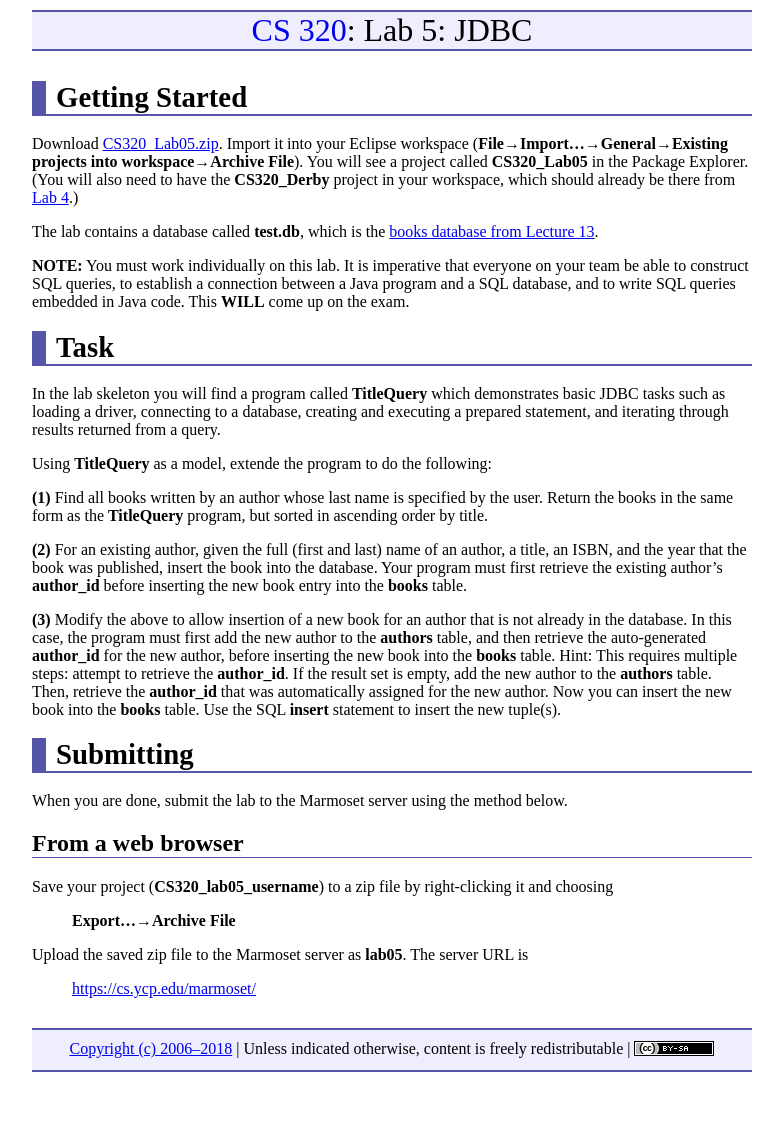
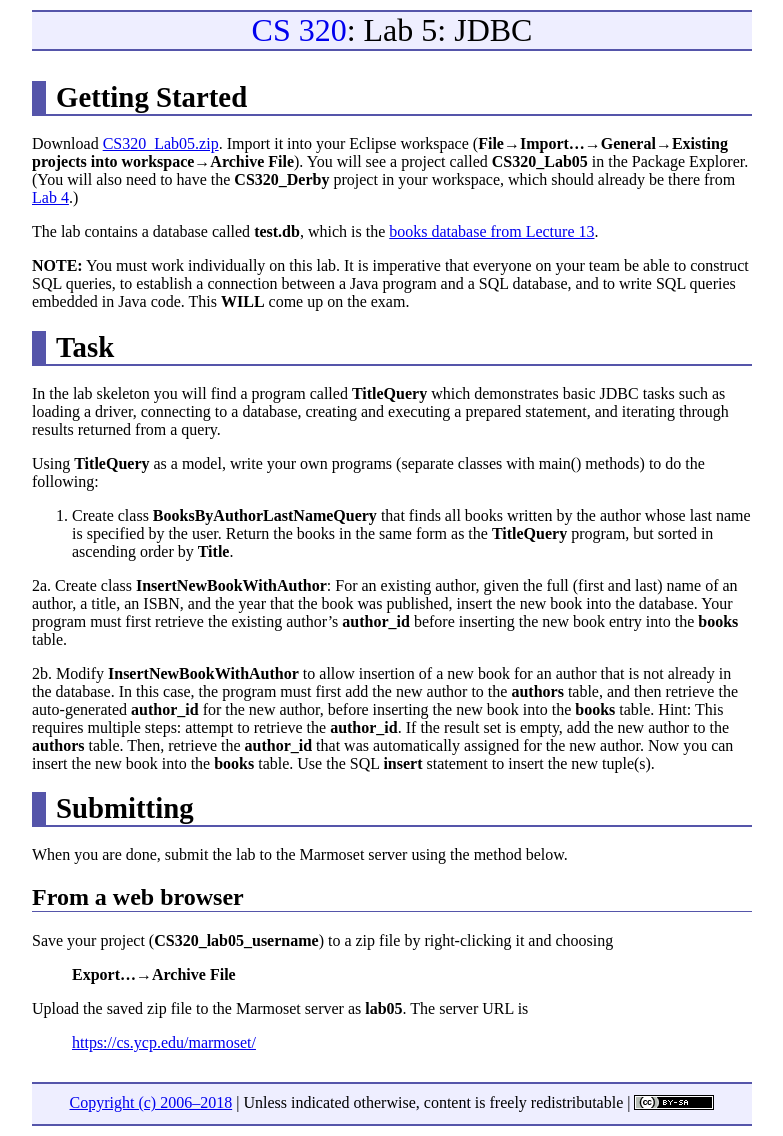
Before and after one commit to ycpcs/cs320-spring2018, a Jekyll site: the page built from labs/lab05.md, in a window 1280 px wide. Shown: the whole page, without its empty margins (248-1031 px from the left). Built offline with Jekyll 4.4.1, drawn with Linux system fonts in a browser that asks for light colours; before the commit the page ends 1082 px from its top, so only the background shows below that.

Commit message:
more edits

```diff
--- a/labs/lab05.md
+++ b/labs/lab05.md
@@ -17,13 +17,13 @@ Task
 
 In the lab skeleton you will find a program called **TitleQuery** which demonstrates basic JDBC tasks such as loading a driver, connecting to a database, creating and executing a prepared statement, and iterating through results returned from a query.
 
-Using **TitleQuery** as a model, extende the program to do the following:
+Using **TitleQuery** as a model, write your own programs (separate classes with main() methods) to do the following:
 
-**(1)** Find all books written by an author whose last name is specified by the user. Return the books in the same form as the **TitleQuery** program, but sorted in ascending order by title.
+1. Create class **BooksByAuthorLastNameQuery** that finds all books written by the author whose last name is specified by the user. Return the books in the same form as the **TitleQuery** program, but sorted in ascending order by **Title**.
 
-**(2)** For an existing author, given the full (first and last) name of an author, a title, an ISBN, and the year that the book was published, insert the book into the database.  Your program must first retrieve the existing author's **author\_id** before inserting the new book entry into the **books** table.
+2a. Create class **InsertNewBookWithAuthor**: For an existing author, given the full (first and last) name of an author, a title, an ISBN, and the year that the book was published, insert the new book into the database.  Your program must first retrieve the existing author's **author\_id** before inserting the new book entry into the **books** table.
 
-**(3)** Modify the above to allow insertion of a new book for an author that is not already in the database.  In this case, the program must first add the new author to the **authors** table, and then retrieve the auto-generated **author\_id** for the new author, before inserting the new book into the **books** table.  Hint: This requires multiple steps: attempt to retrieve the **author\_id**.  If the result set is empty, add the new author to the **authors** table.  Then, retrieve the **author\_id** that was automatically assigned for the new author.  Now you can insert the new book into the **books** table.  Use the SQL **insert** statement to insert the new tuple(s).
+2b. Modify **InsertNewBookWithAuthor** to allow insertion of a new book for an author that is not already in the database.  In this case, the program must first add the new author to the **authors** table, and then retrieve the auto-generated **author\_id** for the new author, before inserting the new book into the **books** table.  Hint: This requires multiple steps: attempt to retrieve the **author\_id**.  If the result set is empty, add the new author to the **authors** table.  Then, retrieve the **author\_id** that was automatically assigned for the new author.  Now you can insert the new book into the **books** table.  Use the SQL **insert** statement to insert the new tuple(s).
 
 Submitting
 ==========
```
Also changed, not shown: labs/lab06.md (+2 -2 lines).
